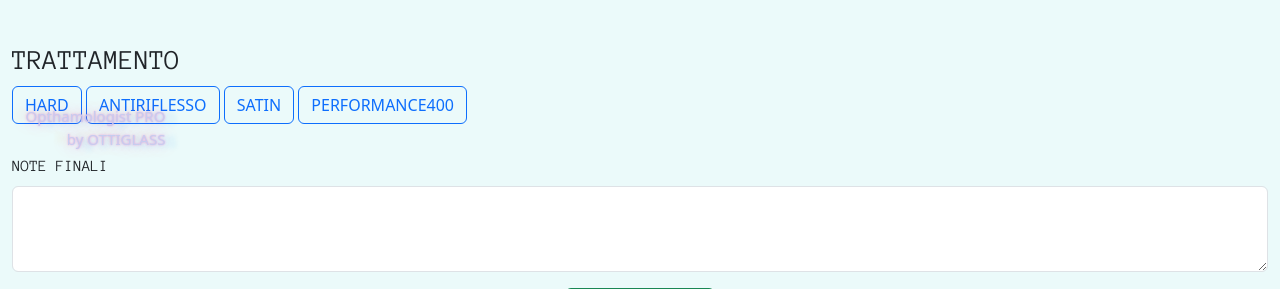
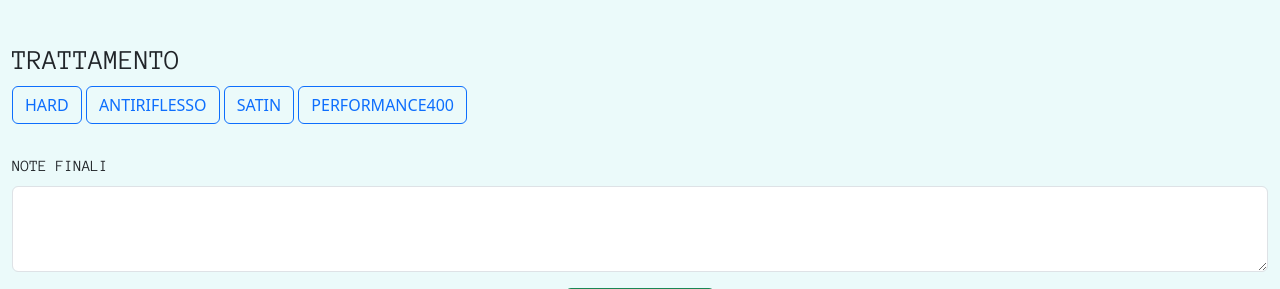
Before and after one commit to kekko3121/ophthalmologist-pro, a Flask app: page /newprescription in a window 1280 px wide. Shown: the part 2575-2864 px from the top of the page. Run offline with Flask 3, Linux system fonts and the light colour scheme; a user stored in the database is signed in; some libraries are stand-ins or nearby versions.

Commit message:
Update NewPrescription.html

```diff
--- a/Web_Server/templates/NewPrescription.html
+++ b/Web_Server/templates/NewPrescription.html
@@ -269,9 +269,7 @@
         Opthamologist PRO <br> by OTTIGLASS</br>
     </div>
 
-    <div class="otti" style="position:absolute; top:335%; left: 2%">
-        Opthamologist PRO <br> by OTTIGLASS</br>
-    </div>
+
 </div>
 </div>
 
```
